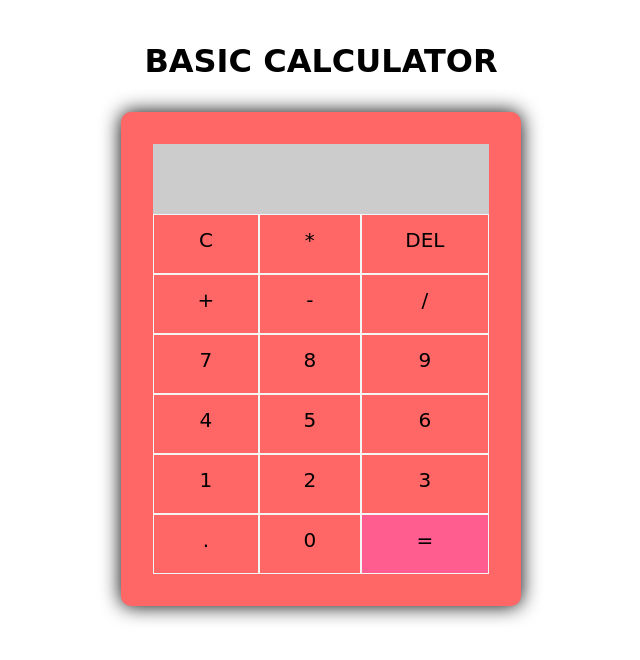
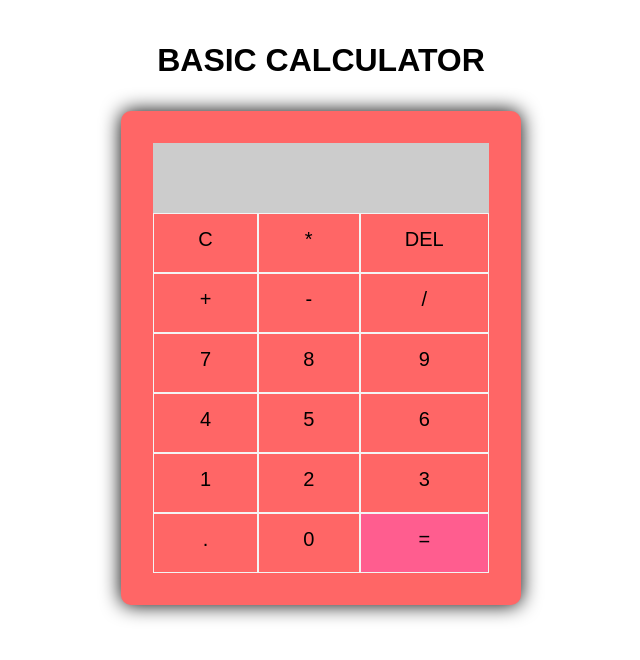
Before and after one commit to Omolaso/BasicCalculator, a plain HTML site: page index.html in a window 1280 px wide. Shown: the whole page, without its empty margins (319-959 px from the left). Drawn offline with Linux system fonts and the light colour scheme.

Commit message:
addition

```diff
--- a/css/myStyle.css
+++ b/css/myStyle.css
@@ -1 +1 @@
-.buttons{display:grid;grid-template-columns:auto auto auto;text-align:center}.buttons div{border:1px solid #f4f4f4;cursor:pointer;height:60px;line-height:50px}.buttons #equal{background-color:rgba(255,68,255,.2666666667)}.buttons .button:hover{background-color:#000;color:#fff;cursor:pointer;transition:.5s ease-in-out}*{box-sizing:border-box;padding:0px;margin:0px;font-family:cursive}.wrapper{padding:2rem 0;height:100vh}.wrapper h1{text-align:center;margin-top:10px}.wrapper .calculator-container{display:flex;flex-direction:column;flex:1;max-width:400px;margin:2rem auto;box-shadow:0 0 20px 0px #000;font-size:20px;border-radius:10px;padding:2rem;background-color:#f66}.wrapper #display{text-align:right;height:70px;line-height:70px;background:#ccc;color:#000}
+.buttons{display:grid;grid-template-columns:auto auto auto;text-align:center}.buttons div{border:1px solid #f4f4f4;cursor:pointer;height:60px;line-height:50px}.buttons #equal{background-color:rgba(255,68,255,.2666666667)}.buttons .button:hover{background-color:#000;color:#fff;cursor:pointer;transition:.5s ease-in-out}*{box-sizing:border-box;padding:0px;margin:0px;font-family:Arial,Helvetica,sans-serif}.wrapper{padding:2rem 0;height:100vh}.wrapper h1{text-align:center;margin-top:10px}.wrapper .calculator-container{display:flex;flex-direction:column;flex:1;max-width:400px;margin:2rem auto;box-shadow:0 0 20px 0px #000;font-size:20px;border-radius:10px;padding:2rem;background-color:#f66}.wrapper #display{text-align:right;height:70px;line-height:70px;background:#ccc;color:#000}
--- a/index.html
+++ b/index.html
@@ -4,6 +4,7 @@
     <meta charset="UTF-8">
     <meta http-equiv="X-UA-Compatible" content="IE=edge">
     <meta name="viewport" content="width=device-width, initial-scale=1.0">
+    <link rel="icon" type="image/x-icon" href="/images/favicon.png">
     <title>MY CALCULATOR</title>
     <link rel="stylesheet" href="./css/myStyle.css">
 </head>
```
Also changed, not shown: images/favicon.png (added).
